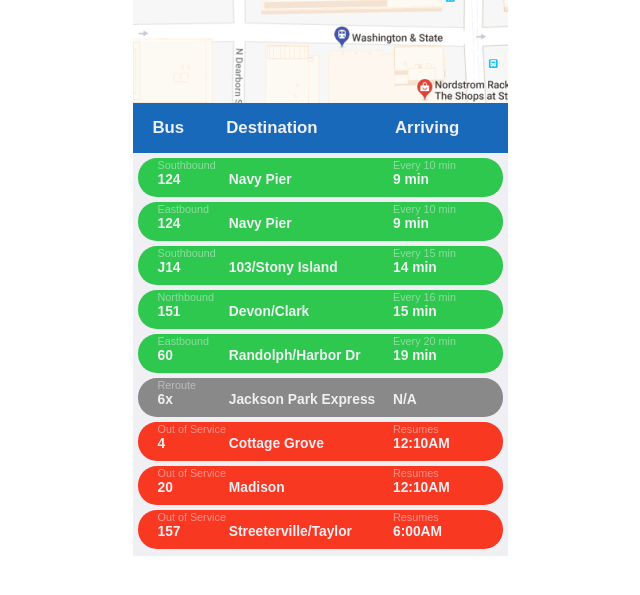
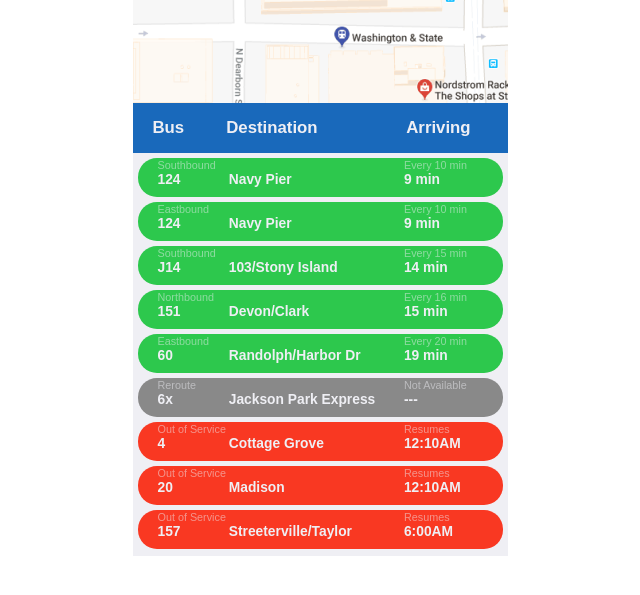
Before and after one commit to meganrosesvg/frontendchallenge, a plain HTML site: page index.html in a window 1280 px wide. Shown: the part 111-706 px from the top of the page, without its empty margins (320-960 px from the left). Drawn offline with Linux system fonts and the light colour scheme.

Commit message:
revision

```diff
--- a/css/style.css
+++ b/css/style.css
@@ -1,4 +1,4 @@
-*, *:before, *:after { /*mandatory thing*/
+*, *:before, *:after {
   box-sizing: border-box;
 }
 
@@ -8,7 +8,7 @@ body { /* body */
   margin: auto;
 }
 
-.blue-container { /* div holding Bus, Destination, Arriving */
+.blue-container { /* Bus, Destination, Arriving */
   background-color: #1969bb;
   height: 50px;
   width: auto;
@@ -21,14 +21,7 @@ body { /* body */
   background-color: #efeff4;
 }
 
-h2 { /* words Eastbound, Northbound, Southbound, Reroute, Out of Service */
-  font-size: .9em;
-  font-family: sans-serif;
-  color: #efeff4;
-  opacity: 0.5;
-}
-
-h3 { /* "Back" */
+h1 { /* Washington x State */
   text-align: center;
   line-height: 44px;
   font-size: 1.35em;
@@ -40,7 +33,14 @@ h3 { /* "Back" */
   width: 68%;
 }
 
-h4 { /* Bus, Destination, Arriving */
+h2 { /* Eastbound, Northbound, Southbound, Reroute, Out of Service */
+  font-size: .9em;
+  font-family: sans-serif;
+  color: #efeff4;
+  opacity: 0.5;
+}
+
+h3 { /* Bus, Destination, Arriving */
   font-size: 1.4em;
   font-weight: bolder;
   font-family: sans-serif;
@@ -48,13 +48,21 @@ h4 { /* Bus, Destination, Arriving */
   line-height: 50px;
 }
 
-h5 { /* Contents under each heading */
+h4 { /* Contents under each heading */
   font-size: 1.15em;
   font-family: sans-serif;
   font-weight: bold;
   color: #efeff4;
   line-height: 10px;
   padding-top: 4px;
+}
+
+h5 { /* "Back" */
+  text-align: left;
+  font-size: 1.1em;
+  font-family: sans-serif;
+  color: #efeff4;
+  display: inline-block;
 }
 
 .map img { /* just the circle and star */
@@ -72,14 +80,14 @@ h5 { /* Contents under each heading */
   display: inline-block;
 }
 
-.ios-nav { /* very tip top */
+.statusbar { /* very tip top */
   background-color: #898989;
   height: 20px;
   width: 375px;
   position: inherit;
 }
 
-.eastbound, .southbound, .northbound { /* green backgrounds */
+.row { /* green backgrounds */
   height: 39px;
   width: 365px;
   background-color: #2DC84D;
@@ -114,13 +122,13 @@ h5 { /* Contents under each heading */
 }
 
 .destination { /* Destination */
-  width: 45%;
+  width: 48%;
   display: inline-block;
   margin-right: -3px;
 }
 
 .frequency { /* Arriving */
-  width: 30%;
+  width: 27%;
   display: inline-block;
 }
 
@@ -132,22 +140,14 @@ h5 { /* Contents under each heading */
   position: relative;
 }
 
-.navbar-top { /* div for Washington x State */
+nav { /* Washington x State nav*/
   background-color: #898989;
   height: 44px;
   width: 375px;
   position: relative;
 }
 
-.navbar-top h6 { /* words "Wash x State" */
-  text-align: left;
-  font-size: 1.1em;
-  font-family: sans-serif;
-  color: #efeff4;
-  display: inline-block;
-}
-
-.navbar-top img { /* images in div holding wash x state */
+nav img { /* images in div holding wash x state */
   width: auto;
   height: 18px;
   padding-left: 10px;
--- a/index.html
+++ b/index.html
@@ -9,70 +9,72 @@
   </head>
     <body>
       <div class="container">
-        <div class="ios-nav">
-          <img src="images/ios-nav.png" alt="ios navigation bar top">
-        </div>
-        <div class="navbar-top">
+        <section class="statusbar">
+          <img src="images/ios-nav.png" alt="ios statusbar top">
+        </section>
+        <nav>
           <i class="fas fa-chevron-left"></i>
-          <h6>Back</h6>
-          <h3>Washington x State</h3>
+          <h5>Back</h5>
+          <h1>Washington x State</h1>
           <img src="images/busybuslogo.png" alt="logo">
           <i class="fas fa-ellipsis-v"></i>
-        </div>
+        </nav>
         <div class="map">
           <img src="images/circle.png" alt="bus location"><p>Bus location</p><br><img src="images/star.png" alt="bus stop"><p>Bus stop</p>
         </div>
         <div class="blue-container">
-          <div class="line"><h4>Bus</h4></div>
-          <div class="destination"><h4>Destination</h4></div>
-          <div class="frequency"><h4>Arriving</h4></div>
+          <ul class="categories">
+            <li class="line"><h3>Bus</h3></li>
+            <li class="destination"><h3>Destination</h3></li>
+            <li class="frequency"><h3>Arriving</h3></li>
+          </ul>
         </div>
-        <div class="southbound">
-          <div class="line"><h2>Southbound</h2><h5>124</h5></div>
-          <div class="destination"><h5>Navy Pier</h5></div>
-          <div class="frequency"><h2>Every 10 min</h2><h5>9 min</h5></div>
-        </div>
-        <div class="eastbound">
-          <div class="line"><h2>Eastbound</h2><h5>124</h5></div>
-          <div class="destination"><h5>Navy Pier</h5></div>
-          <div class="frequency"><h2>Every 10 min<h5>9 min<br></h5></div>
-        </div>
-        <div class="southbound">
-          <div class="line"><h2>Southbound</h2><h5>J14</h5></div>
-          <div class="destination"><h5>103/Stony Island</h5></div>
-          <div class="frequency"><h2>Every 15 min</h2><h5>14 min</div>
-        </div>
-        <div class="northbound">
-          <div class="line"><h2>Northbound</h2><h5>151</h5></div>
-          <div class="destination"><h5>Devon/Clark</h5></div>
-          <div class="frequency"><h2>Every 16 min</h2><h5>15 min</h5></div>
-        </div>
-        <div class="eastbound">
-          <div class="line"><h2>Eastbound</h2><h5>60</h5></div>
-          <div class="destination"><h5>Randolph/Harbor Dr</h5></div>
-          <div class="frequency"><h2>Every 20 min<h5>19 min<br></h5></div>
-        </div>
-        <div class="reroute">
-          <div class="line"><h2>Reroute</h2><h5>6x</h5></div>
-          <div class="destination"><h5>Jackson Park Express</h5></div>
-          <div class="frequency"><h5>N/A</h5></div>
-        </div>
-        <div class="outOfService">
-          <div class="line"><h2>Out of Service</h2><h5>4</h5></div>
-          <div class="destination"><h5>Cottage Grove</h5></div>
-          <div class="frequency"><h2>Resumes</h2><h5>12:10AM</h5></div>
-        </div>
-        <div class="outOfService">
-          <div class="line"><h2>Out of Service</h2><h5>20</h5></div>
-          <div class="destination"><h5>Madison</h5></div>
-          <div class="frequency"><h2>Resumes</h2><h5>12:10AM</h5></div>
-        </div>
-        <div class="outOfService">
-          <div class="line"><h2>Out of Service</h2><h5>157</h5></div>
-          <div class="destination"><h5>Streeterville/Taylor</h5></div>
-          <div class="frequency"><h2>Resumes</h2><h5>6:00AM</h5></div>
-        </div>
-        </div>
+        <div class="list">
+          <ul class="row">
+            <li class="line"><h2>Southbound</h2><h4>124</h4></li>
+            <li class="destination"><h4>Navy Pier</h4></li>
+            <li class="frequency"><h2>Every 10 min</h2><h4>9 min</h4></li>
+          </ul>
+        <ul class="row">
+          <li class="line"><h2>Eastbound</h2><h4>124</h4></li>
+          <li class="destination"><h4>Navy Pier</h4></li>
+          <li class="frequency"><h2>Every 10 min<h4>9 min<br></h4></li>
+        </ul>
+        <ul class="row">
+          <li class="line"><h2>Southbound</h2><h4>J14</h4></li>
+          <li class="destination"><h4>103/Stony Island</h4></li>
+          <li class="frequency"><h2>Every 15 min</h2><h4>14 min</h4></li>
+        </ul>
+        <ul class="row">
+          <li class="line"><h2>Northbound</h2><h4>151</h4></li>
+          <li class="destination"><h4>Devon/Clark</h4></li>
+          <li class="frequency"><h2>Every 16 min</h2><h4>15 min</h4></li>
+        </ul>
+        <ul class="row">
+          <li class="line"><h2>Eastbound</h2><h4>60</h4></li>
+          <li class="destination"><h4>Randolph/Harbor Dr</h4></li>
+          <li class="frequency"><h2>Every 20 min</h2><h4>19 min</h4></li>
+        </ul>
+        <ul class="reroute">
+          <li class="line"><h2>Reroute</h2><h4>6x</h4></li>
+          <li class="destination"><h4>Jackson Park Express</h4></li>
+          <li class="frequency"><h2>Not Available</h2><h4>---</h4></li>
+        </ul>
+        <ul class="outOfService">
+          <li class="line"><h2>Out of Service</h2><h4>4</h4></li>
+          <li class="destination"><h4>Cottage Grove</h4></li>
+          <li class="frequency"><h2>Resumes</h2><h4>12:10AM</h4></li>
+        </ul>
+        <ul class="outOfService">
+          <li class="line"><h2>Out of Service</h2><h4>20</h4></li>
+          <li class="destination"><h4>Madison</h4></li>
+          <li class="frequency"><h2>Resumes</h2><h4>12:10AM</h4></li>
+        </ul>
+        <ul class="outOfService">
+          <li class="line"><h2>Out of Service</h2><h4>157</h4></li>
+          <li class="destination"><h4>Streeterville/Taylor</h4></li>
+          <li class="frequency"><h2>Resumes</h2><h4>6:00AM</h4></li>
+        </ul>
       </div>
     </div>
   </body>
```
